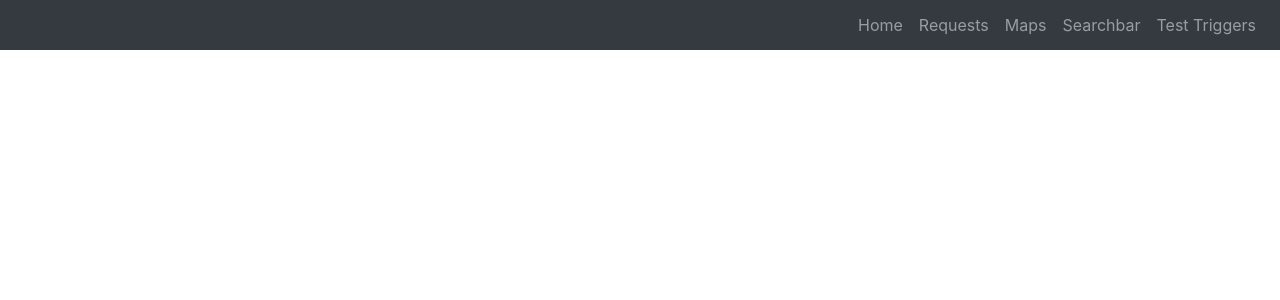
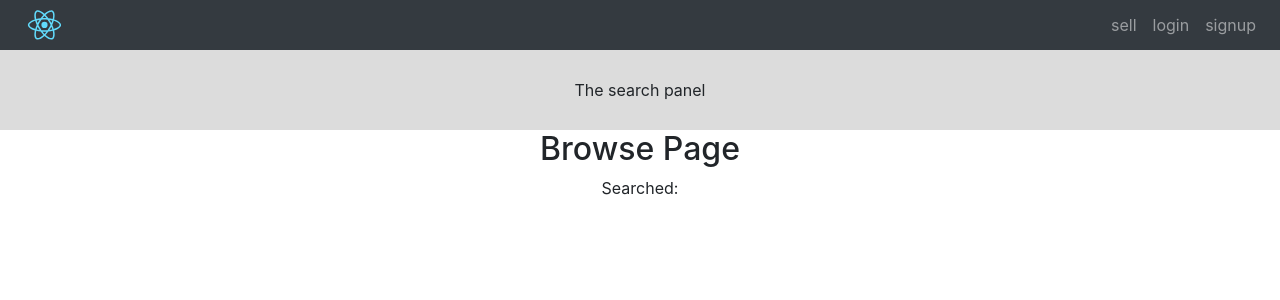
Before and after one commit to mRcSchwering/reactapp, a React (Create React App) app: page /browse in a window 1280 px wide. Shown: the top 300 px of the page. Built offline with nearby package versions, Linux system fonts and the light colour scheme.

Commit message:
search via router, basic pages

```diff
--- a/src/App.tsx
+++ b/src/App.tsx
@@ -3,12 +3,12 @@ import { BrowserRouter as Router, Route } from "react-router-dom";
 import { Navbar, Nav } from "react-bootstrap";
 import logo from "./assets/logo.svg";
 import styles from "./App.module.css";
+import { ErrorModalContextProvider } from "./components/ErrorModalContext";
+import LoginPage from "./pages/LoginPage";
+import SignupPage from "./pages/SignupPage";
+import SellPage from "./pages/SellPage";
+import BrowsePage from "./pages/BrowsePage";
 import HomePage from "./pages/HomePage";
-import MapsPage from "./pages/MapsPage";
-import SearchbarPage from "./pages/SearchbarPage";
-import RequestsPage from "./pages/RequestsPage";
-import TestTriggersPage from "./pages/TestTriggersPage";
-import { ErrorModalContextProvider } from "./components/ErrorModalContext";
 
 /**
  * good search based website example RB -> have BrowserPage
@@ -41,54 +41,24 @@ import { ErrorModalContextProvider } from "./components/ErrorModalContext";
  * https://www.npmjs.com/package/@appbaseio/reactivesearch
  */
 
-type PageType = {
-  href: string;
-  title: string;
-  component: () => JSX.Element;
-};
-
-const PAGES: PageType[] = [
-  { href: "/", component: HomePage, title: "Home" },
-  { href: "/requests", component: RequestsPage, title: "Requests" },
-  { href: "/maps", component: MapsPage, title: "Maps" },
-  { href: "/searchbar", component: SearchbarPage, title: "Searchbar" },
-  {
-    href: "/testtriggers",
-    component: TestTriggersPage,
-    title: "Test Triggers",
-  },
-];
-
-function getNavLink(page: PageType): JSX.Element {
-  return (
-    <Nav.Link key={page.href} href={page.href}>
-      {page.title}
-    </Nav.Link>
-  );
-}
-
-function getRoute(page: PageType): JSX.Element {
-  if (page.href === "/") {
-    return (
-      <Route
-        key={page.href}
-        path={page.href}
-        exact
-        component={page.component}
-      />
-    );
-  } else {
-    return (
-      <Route key={page.href} path={page.href} component={page.component} />
-    );
-  }
-}
-
-function Header() {
+function HeaderPanel() {
   return (
     <header>
       <Navbar bg="dark" variant="dark" expand="sm" className={styles.NavBar}>
-        <Nav className="ml-auto">{PAGES.map(getNavLink)}</Nav>
+        <a href="/">
+          <img src={logo} className={styles.AppLogo} alt="logo" />
+        </a>
+        <Nav className="ml-auto">
+          <Nav.Link key="sell" href="/sell">
+            sell
+          </Nav.Link>
+          <Nav.Link key="login" href="/login">
+            login
+          </Nav.Link>
+          <Nav.Link key="signup" href="/signup">
+            signup
+          </Nav.Link>
+        </Nav>
       </Navbar>
     </header>
   );
@@ -98,9 +68,15 @@ function App() {
   return (
     <ErrorModalContextProvider>
       <div className={styles.App}>
-        <Header />
+        <HeaderPanel />
         <div className={styles.AppBody}>
-          <Router>{PAGES.map(getRoute)}</Router>
+          <Router>
+            <Route key="home" path="/" exact component={HomePage} />
+            <Route key="browse" path="/browse" component={BrowsePage} />
+            <Route key="login" path="/login" exact component={LoginPage} />
+            <Route key="signup" path="/signup" exact component={SignupPage} />
+            <Route key="sell" path="/sell" exact component={SellPage} />
+          </Router>
         </div>
       </div>
     </ErrorModalContextProvider>
@@ -108,5 +84,3 @@ function App() {
 }
 
 export default App;
-
-// <img src={logo} className={styles.AppLogo} alt="logo" />
--- /dev/null
+++ b/src/pages/BrowsePage.module.css
@@ -0,0 +1,7 @@
+.SearchPanel {
+  height: 80px;
+  background-color: gainsboro;
+  display: flex;
+  justify-content: center;
+  align-items: center;
+}
--- /dev/null
+++ b/src/pages/BrowsePage.tsx
@@ -0,0 +1,28 @@
+import React from "react";
+import styles from "./BrowsePage.module.css";
+import { useLocation } from "react-router-dom";
+
+function useQueryStringParams() {
+  return new URLSearchParams(useLocation().search);
+}
+
+function SearchPanel() {
+  return (
+    <div className={styles.SearchPanel}>
+      <div>The search panel</div>
+    </div>
+  );
+}
+
+export default function BrowsePage(): JSX.Element {
+  const queryStringParams = useQueryStringParams();
+  const search = queryStringParams.get("search");
+
+  return (
+    <div>
+      <SearchPanel />
+      <h2>Browse Page</h2>
+      <p>Searched: {search}</p>
+    </div>
+  );
+}
--- a/src/pages/HomePage.tsx
+++ b/src/pages/HomePage.tsx
@@ -1,36 +1,5 @@
 import React from "react";
-import Autocomplete from "react-autocomplete";
-import { useFetchHackerNewsData } from "../hooks/useFetchData";
-
-export function getResultElement(res: { loading; error?; data }): JSX.Element {
-  if (res.loading) return <>loading...</>;
-  if (res.error) return <>error: {JSON.stringify(res.error, null, 2)} </>;
-  return <>{JSON.stringify(res.data, null, 2)}</>;
-}
 
 export default function HomePage() {
-  const [hnId, setHnId] = React.useState(8863);
-  const hn = useFetchHackerNewsData(hnId);
-
-  function handleAutocompleteChange(e: React.ChangeEvent<HTMLInputElement>) {
-    setHnId(123); // e.target.value
-  }
-
-  function handleAutocompleteSelect(val: string) {
-    setHnId(1234); // val
-  }
-
-  return (
-    <div>
-      <Autocomplete
-        getItemValue={getResultElement}
-        items={hn}
-        renderItem={(d) => d}
-        value={"asd"}
-        onChange={handleAutocompleteChange}
-        onSelect={handleAutocompleteSelect}
-        inputProps={{ placeholder: "Enter something..." }}
-      />
-    </div>
-  );
+  return <h2>Home Page</h2>;
 }
--- /dev/null
+++ b/src/pages/LoginPage.tsx
@@ -0,0 +1,9 @@
+import React from "react";
+
+export default function LoginPage(): JSX.Element {
+  return (
+    <div>
+      <h2>Login Page</h2>
+    </div>
+  );
+}
--- /dev/null
+++ b/src/pages/SellPage.tsx
@@ -0,0 +1,9 @@
+import React from "react";
+
+export default function SellPage(): JSX.Element {
+  return (
+    <div>
+      <h2>Sell Page</h2>
+    </div>
+  );
+}
--- /dev/null
+++ b/src/pages/SignupPage.tsx
@@ -0,0 +1,9 @@
+import React from "react";
+
+export default function SignupPage(): JSX.Element {
+  return (
+    <div>
+      <h2>SignupPage Page</h2>
+    </div>
+  );
+}
```
